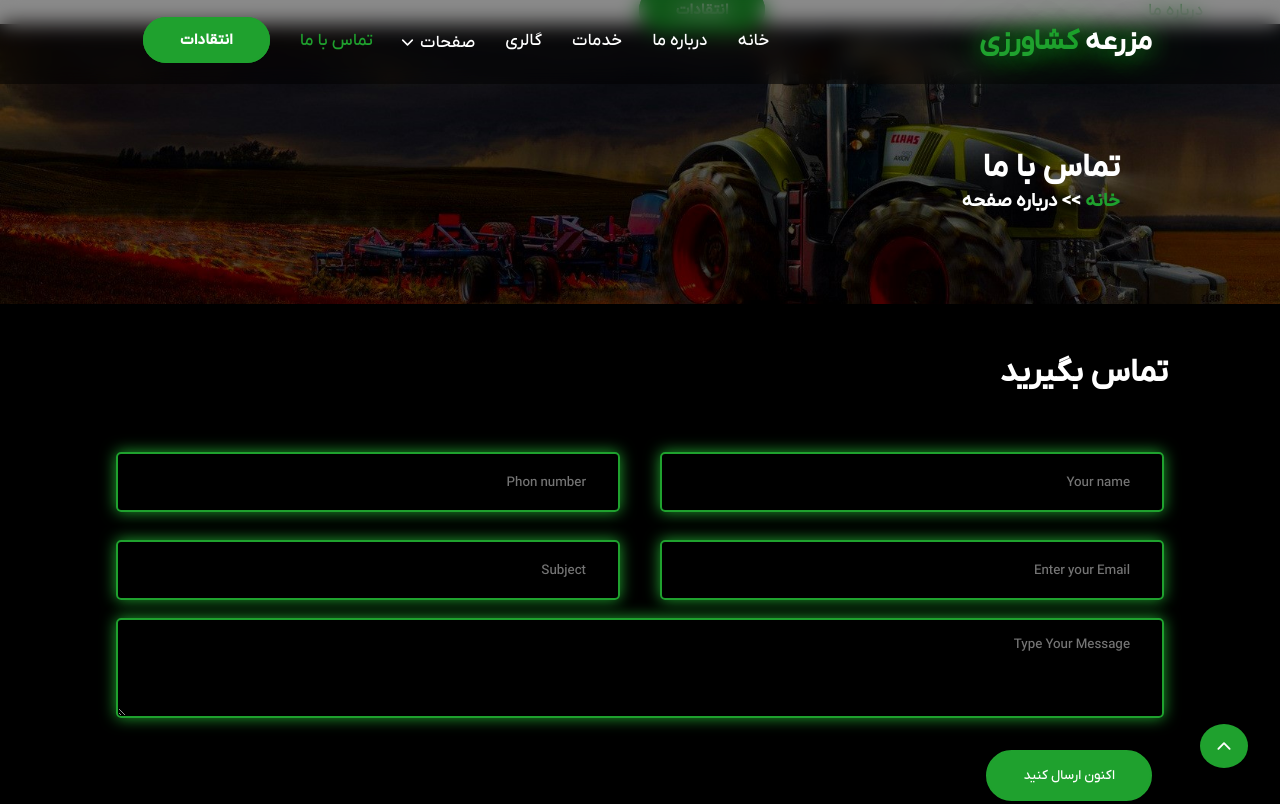
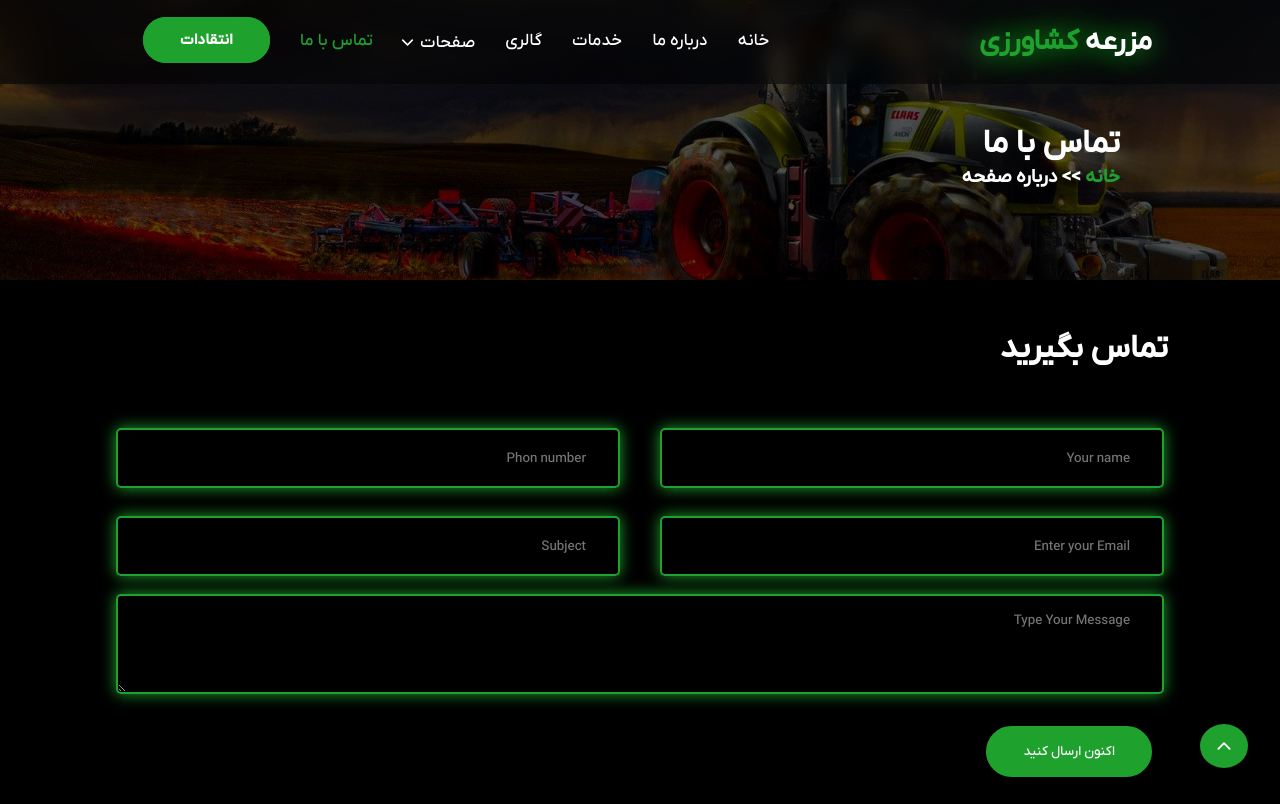
Before and after one commit to mohammad0srayan/farm, a plain HTML site: page Contact.html in a window 1280 px wide. Shown: the top 804 px of the page. Drawn offline with nearby package versions, Linux system fonts and the light colour scheme; files whose address does not match are found by name.

Commit message:
update header contact chenge contact page

```diff
--- a/Contact.html
+++ b/Contact.html
@@ -26,7 +26,7 @@
                     <li><a href="index.html">خانه</a></li>
                     <li><a href="About.html">درباره ما</a></li>
                     <li><a href="Service.html">خدمات</a></li>
-                    <li><a href="Gallery.html">گالری</a></li>
+                    <li><a href="Gallery.html"><span>گالری</span></a></li>
                     <li>
                     <li><a href="#">صفحات<ion-icon class="ionicons" name="chevron-down-outline"></ion-icon></a>
                         <ul class="menu-li">
@@ -67,31 +67,6 @@
             </div>
         </nav>
     </header>
-
-
-    <ul class="menu">
-        <li><a href="index.html">خانه</a></li>
-        <li><a href="About.html"><span>درباره ما</span></a></li>
-        <li><a href="Service.html">خدمات</a></li>
-        <li><a href="Gallery.html">گالری</a></li>
-        <li><a href="#">صفحات<ion-icon class="ionicons" name="chevron-down-outline"></ion-icon></a>
-            <ul class="menu-li">
-                <div class="menu-li-i">
-                    <li><a href="Blog.html">پست های وبلاگ</a></li>
-                    <li><a href="#">صفحات دیگر...</a></li>
-                </div>
-            </ul>
-        </li>
-        <li><a href="Contact.html">تماس با ما</a></li>
-        <div class="btn-hdr">
-            <a href="Contact.html">انتقادات</a>
-        </div>
-    </ul>
-    <div class="sidebar">
-        <a href="#"><ion-icon name="menu-outline"></ion-icon></a>
-    </div>
-</nav>
-</header>
 
     <!-- background in about -->
     <div class="main">
--- a/Style/Style.css
+++ b/Style/Style.css
@@ -85,9 +85,6 @@
 }
 
 @keyframes rotate{
-    0%{
-        transform: scale(1.1);
-    }
     50%{
         background: #000;
     }
```
